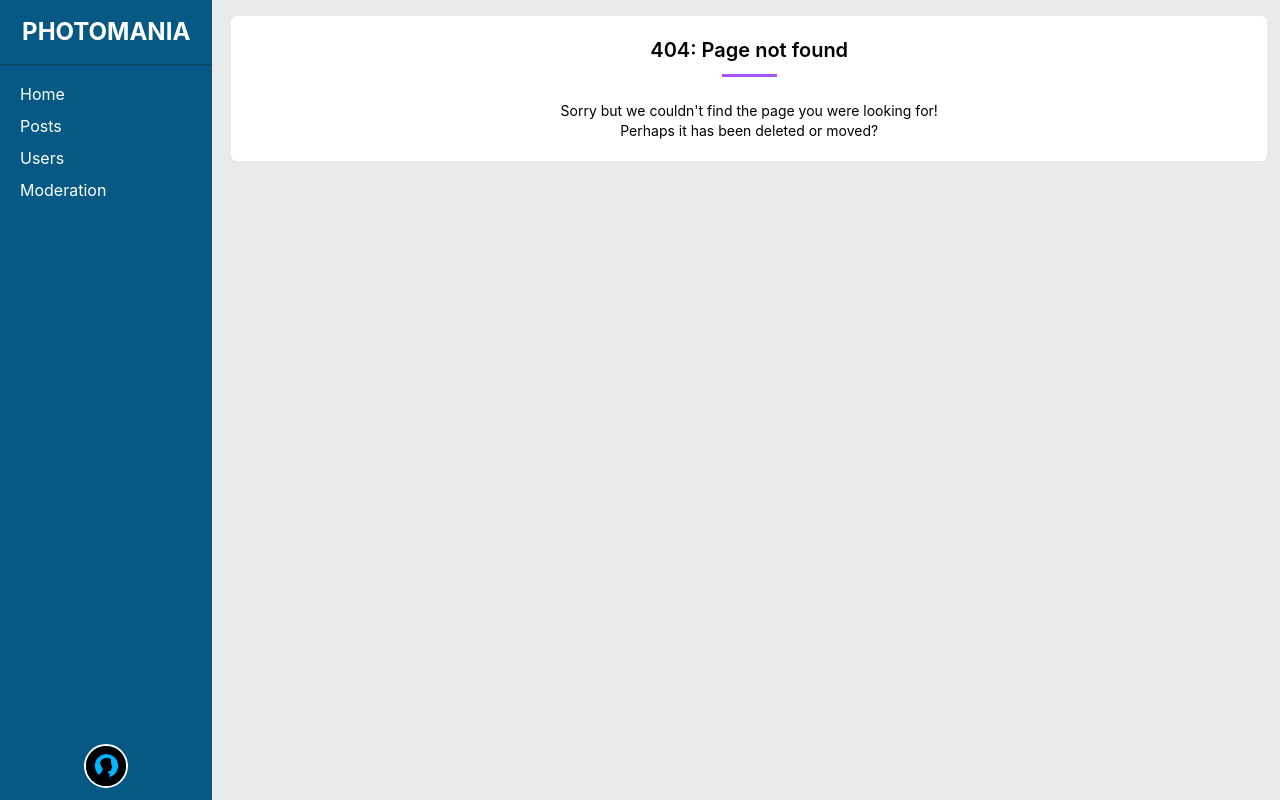
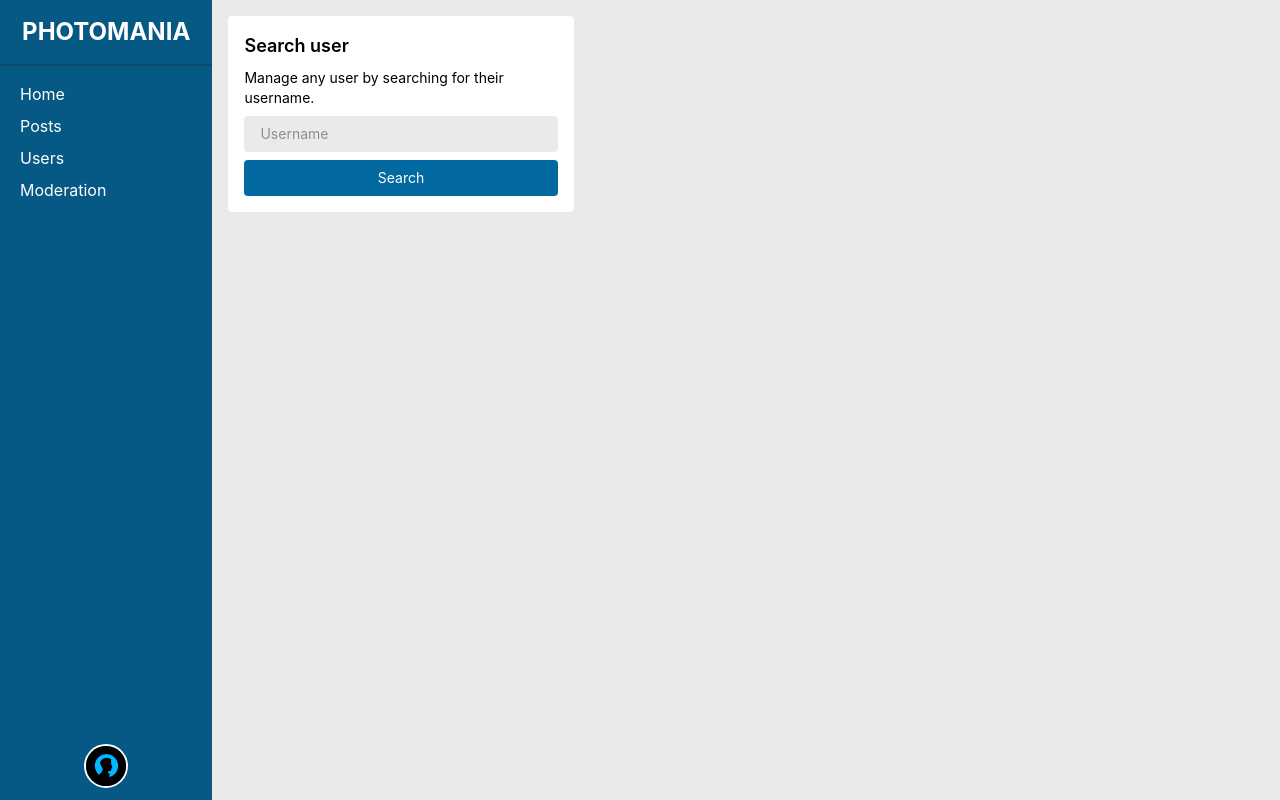
Before and after one commit to twarixx/Photomania, a React (Create React App) app in the folder client/: page /panel/users in a window 1280 px wide. Before the commit this address had no page. Built offline with nearby package versions, Linux system fonts and the light colour scheme; no server answers; sample sign-in values are in the browser's storage; what javascript-time-ago would draw is missing.

Commit message:
Started on user page

```diff
--- a/client/src/components/admin/Sidebar.js
+++ b/client/src/components/admin/Sidebar.js
@@ -8,8 +8,10 @@ export const Sidebar = () => {
     return (
         <div className="w-[20%] bg-sky-800 h-screen flex flex-col">
             <div className="py-4 text-center text-white text-2xl font-bold border-b-sky-900 border-b-2">
-                <h1 className="hidden sm:block">PHOTOMANIA</h1>
-                <h1 className="sm:hidden block">PM</h1>
+                <Link to="/panel">
+                    <h1 className="hidden sm:block">PHOTOMANIA</h1>
+                    <h1 className="sm:hidden block">PM</h1>
+                </Link>
             </div>
 
             <div className="pl-2 mt-3 pl-2 text-white text-md">
--- /dev/null
+++ b/client/src/pages/admin/Users.js
@@ -0,0 +1,54 @@
+import {useParams} from "react-router-dom";
+import {useState} from "react";
+import {useNavigate} from "react-router-dom";
+import {useQuery} from "@tanstack/react-query";
+import {makeRequest} from "../../axios";
+import UnknownPage from "../UnknownPage";
+
+export const Users = () => {
+    const {username} = useParams();
+    const [search, setSearch] = useState("");
+    const navigate = useNavigate();
+
+    const {isLoading, error, data: user} = useQuery(["panel_users", username], () =>
+        makeRequest.get(`/users/${username}`).then((res) => {
+            return res.data;
+        })
+    );
+
+    if (!username) {
+
+        const handleSubmit = event => {
+            event.preventDefault();
+
+            if (!search) return;
+
+            navigate(`/panel/users/${search}`);
+        }
+
+        return (
+            <>
+                <div className="bg-white w-2/6 rounded p-4 space-y-2 text-sm">
+                    <h1 className="text-lg font-semibold">Search user</h1>
+                    <p>Manage any user by searching for their username.</p>
+                    <div>
+                        <form className="flex flex-col space-y-2">
+                            <input onChange={event => setSearch(event.target.value)} className="bg-[#eaeaea] p-2 pl-4 rounded outline-none text-[#8f8f8f] placeholder-[#8f8f8f]" type="text" placeholder="Username"/>
+                            <button onClick={handleSubmit} className="bg-sky-700 text-white p-2 rounded">Search</button>
+                        </form>
+                    </div>
+                </div>
+            </>
+        );
+    }
+
+    if (error) return "Something went wrong";
+    if (isLoading) return "Loading...";
+    if (!user) return <UnknownPage />;
+
+    return (
+        <>
+            <h1>User: {user.display_name}</h1>
+        </>
+    )
+};
```
Also changed, not shown: client/src/App.js (+9 -0 lines).
